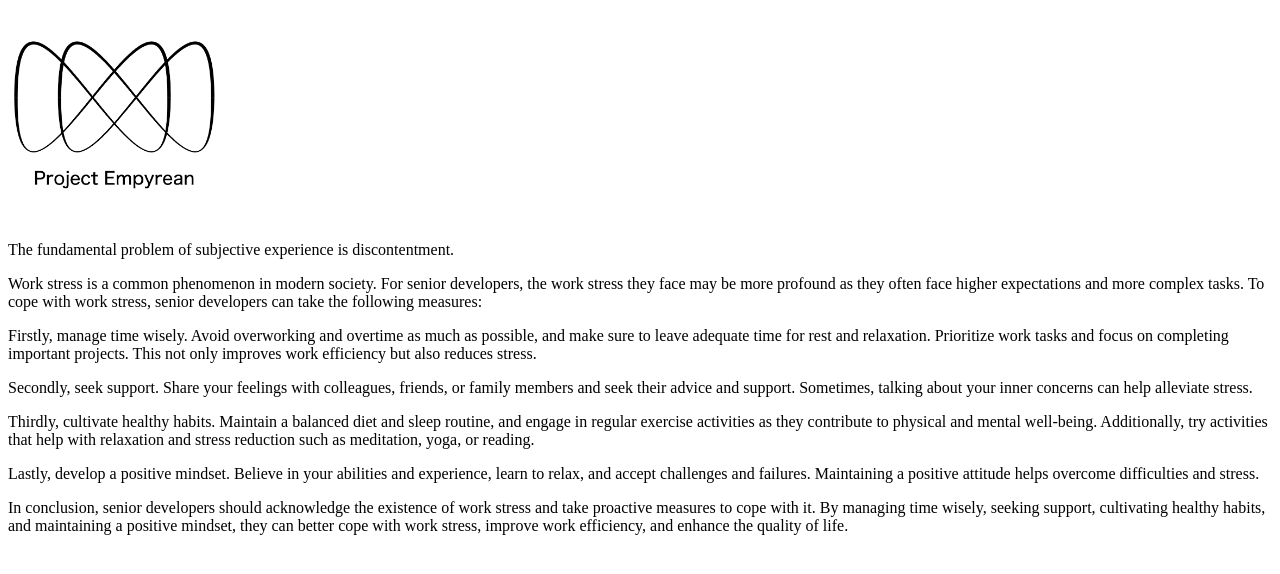
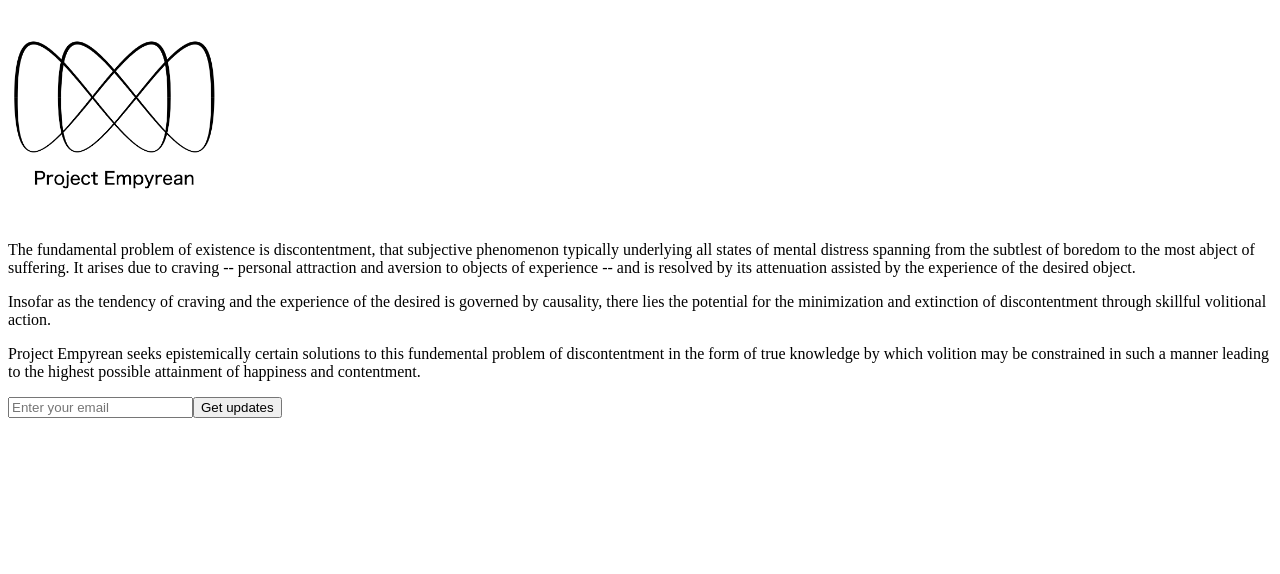
Before and after one commit to SublimeAbode/project-empyrean-website, a Next.js app: page / in a window 1280 px wide. Shown: the top 574 px of the page. Built offline with nearby package versions, Linux system fonts and the light colour scheme.

Commit message:
Updated style, content, and added email form

```diff
--- a/next.config.js
+++ b/next.config.js
@@ -1,15 +1,12 @@
 /** @type {import('next').NextConfig} */
 const nextConfig = {
-  reactStrictMode: true,
-  // This ensures CSS is extracted into static files
   output: 'export',
-  // Since we're doing static export, we need to disable image optimization
   images: {
-    unoptimized: true
+    unoptimized: true,
   },
-  // Add this to ensure proper asset handling
-  assetPrefix: '',
-  basePath: ''
+  // Remove these if they're causing issues
+  // assetPrefix: '',
+  // basePath: ''
 }
 
 module.exports = nextConfig
--- a/package.json
+++ b/package.json
@@ -1,7 +1,7 @@
 {
   "scripts": {
     "dev": "next dev",
-    "build": "next build && next export",
+    "build": "next build",
     "start": "npx serve out",
     "lint": "next lint"
   },
@@ -18,6 +18,7 @@
     "postcss": "^8.4.31",
     "react": "^18.2.0",
     "react-dom": "^18.2.0",
+    "sonner": "^1.7.2",
     "tailwindcss": "^3.4.1"
   },
   "devDependencies": {
--- /dev/null
+++ b/pages/api/subscribe.ts
@@ -0,0 +1,27 @@
+import type { NextApiRequest, NextApiResponse } from 'next'
+
+export default async function handler(
+  req: NextApiRequest,
+  res: NextApiResponse
+) {
+  if (req.method !== 'POST') {
+    return res.status(405).json({ message: 'Method not allowed' })
+  }
+
+  try {
+    const email = req.body.email
+
+    if (!email || !/^[^\s@]+@[^\s@]+\.[^\s@]+$/.test(email)) {
+      return res.status(400).json({ message: 'Invalid email address' })
+    }
+
+    // TODO: Implement your email subscription logic here
+    // Example: await addSubscriberToDatabase(email)
+
+    // For now, just return success
+    return res.status(200).json({ message: 'Subscription successful' })
+  } catch (error) {
+    console.error('Subscription error:', error)
+    return res.status(500).json({ message: 'Internal server error' })
+  }
+}
--- a/pages/index.tsx
+++ b/pages/index.tsx
@@ -1,8 +1,31 @@
 import React from 'react'
 import Head from 'next/head'
 import Image from 'next/image'
+import { Toaster, toast } from 'sonner'
 
 export default function Home() {
+  // Client-side form submission handler
+  const handleSubmit = async (e: React.FormEvent<HTMLFormElement>) => {
+    e.preventDefault()
+    const form = e.currentTarget
+    const email = new FormData(form).get('email')
+
+    try {
+      const res = await fetch('/api/subscribe', {
+        method: 'POST',
+        headers: { 'Content-Type': 'application/json' },
+        body: JSON.stringify({ email }),
+      })
+
+      if (!res.ok) throw new Error('Subscription failed')
+
+      toast.success('Thank you for subscribing!')
+      form.reset()
+    } catch (error) {
+      toast.error('Failed to subscribe. Please try again.')
+    }
+  }
+
   return (
     <>
       <Head>
@@ -10,50 +33,62 @@ export default function Home() {
         <meta name="description" content="Project Empyrean - Addressing the fundamental problem of subjective experience" />
         <meta name="viewport" content="width=device-width, initial-scale=1" />
       </Head>
-      {/* Logo */}
+
+      <Toaster position="top-center" />
+
+      {/* Logo - adjusted top margin */}
       <Image
         src="/Logo@3x.png"
         alt="Project Empyrean Logo"
         width={213}
         height={213}
-        className="mx-auto mt-8"
+        className="mx-auto mt-12 md:mt-16"
         priority
         unoptimized
       />
-      <main className="min-h-screen px-4 py-8 md:px-8 lg:px-16 max-w-4xl mx-auto">
-        <div className="flex flex-col items-center space-y-8">
-
-          {/* Tagline */}
-          <p className="text-accent text-lg text-center mb-12">
-            The fundamental problem of subjective experience is discontentment.
-          </p>
-
+      <main className="min-h-screen px-10 md:px-8 lg:px-16 py-12 md:py-16 max-w-3xl mx-auto">
+        <div className="flex flex-col items-center space-y-12 md:space-y-16 w-full">
           {/* Main Content */}
-          <article className="space-y-6 text-gray-800 leading-relaxed">
+          <article className="space-y-8 text-gray-800 leading-relaxed text-sm md:text-base text-justify w-full">
             <p>
-              Work stress is a common phenomenon in modern society. For senior developers, the work stress they face may be more profound as they often face higher expectations and more complex tasks. To cope with work stress, senior developers can take the following measures:
+              The fundamental problem of existence is discontentment, that subjective phenomenon typically underlying all states of mental distress spanning from the subtlest of boredom to the most abject of suffering. It arises due to craving -- personal attraction and aversion to objects of experience -- and is resolved by its attenuation assisted by the experience of the desired object.
             </p>
 
             <p>
-              Firstly, manage time wisely. Avoid overworking and overtime as much as possible, and make sure to leave adequate time for rest and relaxation. Prioritize work tasks and focus on completing important projects. This not only improves work efficiency but also reduces stress.
+              Insofar as the tendency of craving and the experience of the desired is governed by causality, there lies the potential for the minimization and extinction of discontentment through skillful volitional action.
             </p>
 
             <p>
-              Secondly, seek support. Share your feelings with colleagues, friends, or family members and seek their advice and support. Sometimes, talking about your inner concerns can help alleviate stress.
-            </p>
-
-            <p>
-              Thirdly, cultivate healthy habits. Maintain a balanced diet and sleep routine, and engage in regular exercise activities as they contribute to physical and mental well-being. Additionally, try activities that help with relaxation and stress reduction such as meditation, yoga, or reading.
-            </p>
-
-            <p>
-              Lastly, develop a positive mindset. Believe in your abilities and experience, learn to relax, and accept challenges and failures. Maintaining a positive attitude helps overcome difficulties and stress.
-            </p>
-
-            <p>
-              In conclusion, senior developers should acknowledge the existence of work stress and take proactive measures to cope with it. By managing time wisely, seeking support, cultivating healthy habits, and maintaining a positive mindset, they can better cope with work stress, improve work efficiency, and enhance the quality of life.
+              Project Empyrean seeks epistemically certain solutions to this fundemental problem of discontentment in the form of true knowledge by which volition may be constrained in such a manner leading to the highest possible attainment of happiness and contentment.
             </p>
           </article>
+
+          {/* Separator Line
+          <hr className="w-full border-t border-gray-200 my-12 md:my-16" /> */}
+
+          {/* Email Form - minimal design */}
+          <div className="w-full">
+            <form
+              className="flex flex-col sm:flex-row gap-2"
+              onSubmit={handleSubmit}
+              action="/api/subscribe"
+              method="POST"
+            >
+              <input
+                type="email"
+                name="email"
+                placeholder="Enter your email"
+                className="flex-1 px-3 py-1.5 text-sm border-b border-gray-300 focus:outline-none focus:border-gray-900 bg-transparent transition-colors placeholder:text-gray-400"
+                required
+              />
+              <button
+                type="submit"
+                className="sm:ml-2 px-6 py-1.5 text-sm text-gray-800 border border-gray-300 hover:border-gray-800 hover:text-gray-900 transition-all duration-200"
+              >
+                Get updates
+              </button>
+            </form>
+          </div>
         </div>
       </main>
     </>
```
Also changed, not shown: 1 other file (tests, documents, lock files or other folders).
